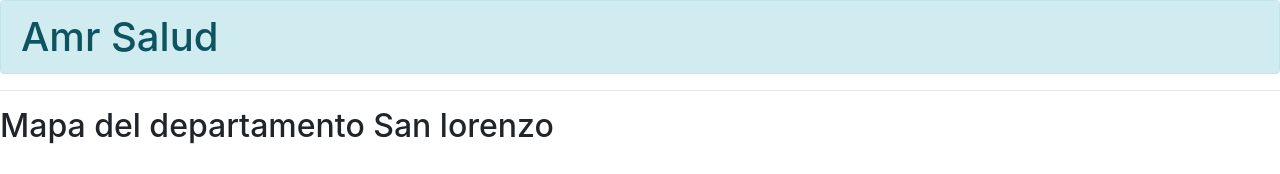
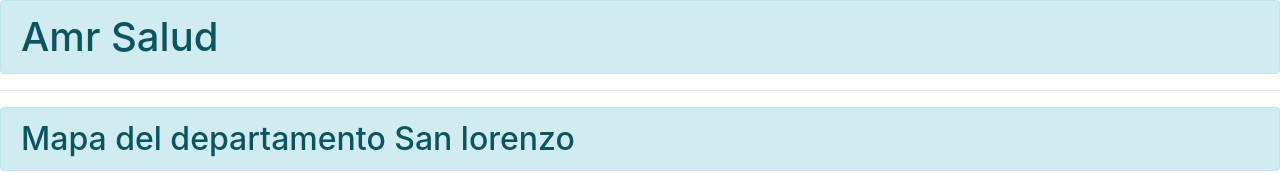
Before and after one commit to nestorAmichetti/repositorioGit, a plain HTML site: page index.html in a window 1280 px wide. Shown: the top 174 px of the page. Drawn offline with Linux system fonts and the light colour scheme.

Commit message:
commit a github

```diff
--- a/index.html
+++ b/index.html
@@ -11,7 +11,7 @@
 <body>
   <h1 class="alert alert-info">Amr Salud</h1>
   <hr>
-   <h2>Mapa del departamento San lorenzo</h2>
+   <h2 class="alert alert-info">Mapa del departamento San lorenzo</h2>
    <br>
    <div class="row">
      <div class="col-md-6">
```
